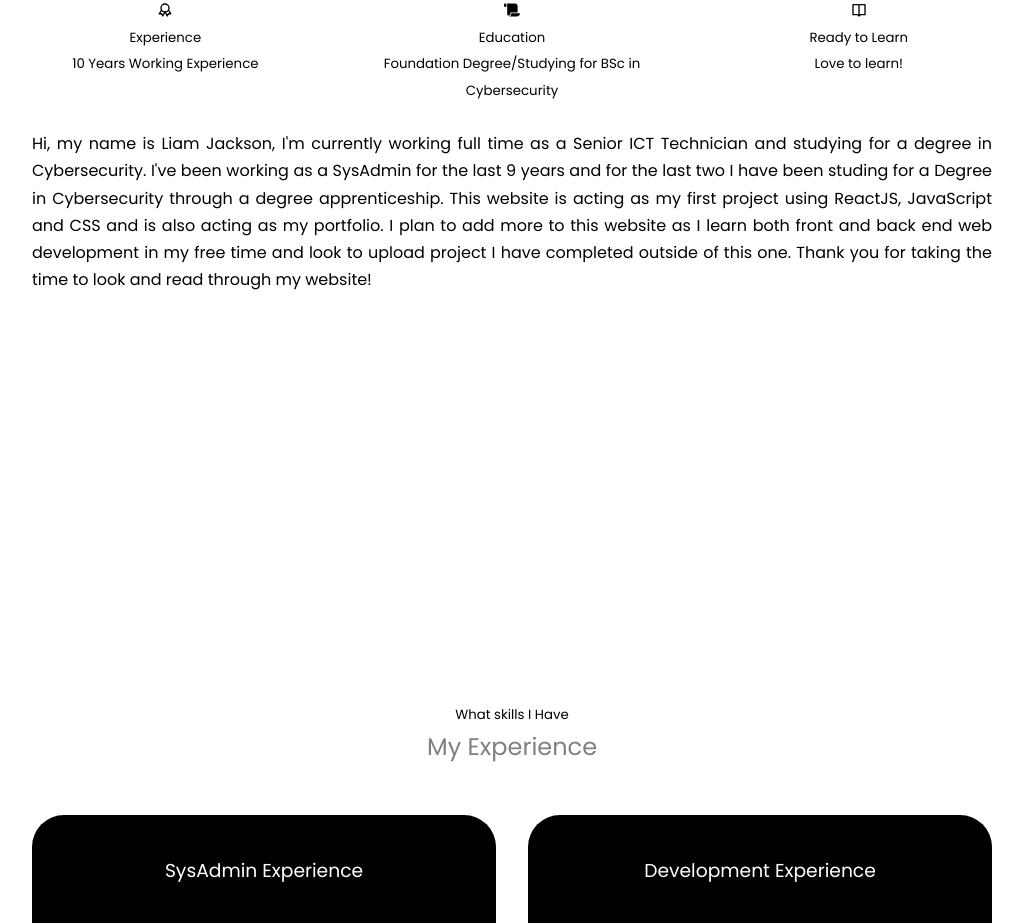
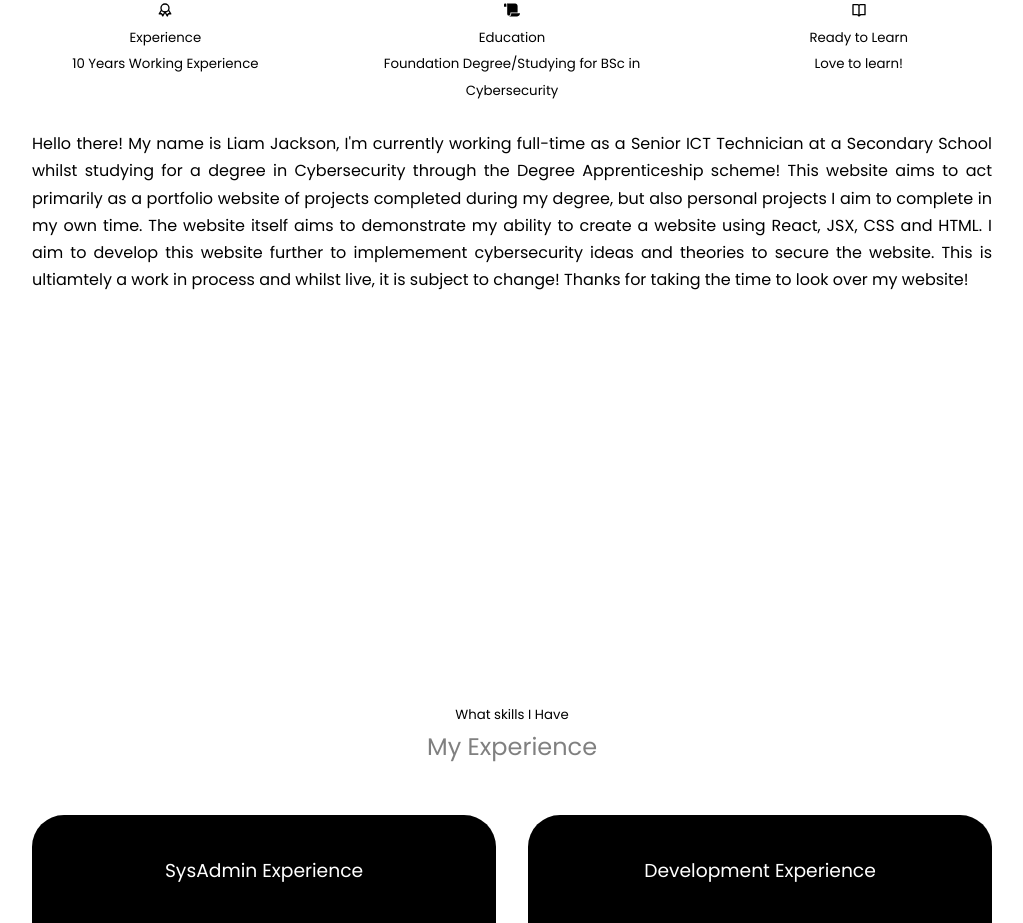
Before and after one commit to JacksonLDJ/react-portfolio-website, a React (Create React App) app: page / in a window 1280 px wide. Shown: the part 1040-1963 px from the top of the page, without its empty margins (128-1151 px from the left). Built offline with nearby package versions, Linux system fonts and the light colour scheme; the HTML template or start-up script is replaced by a standard one.

Commit message:
Update About.jsx

```diff
--- a/src/components/about/About.jsx
+++ b/src/components/about/About.jsx
@@ -34,7 +34,7 @@ const About = () => {
         </div>
 
 
-      <p>Hi, my name is Liam Jackson, I'm currently working full time as a Senior ICT Technician and studying for a degree in Cybersecurity. I've been working as a SysAdmin for the last 9 years and for the last two I have been studing for a Degree in Cybersecurity through a degree apprenticeship. This website is acting as my first project using ReactJS, JavaScript and CSS and is also acting as my portfolio. I plan to add more to this website as I learn both front and back end web development in my free time and look to upload project I have completed outside of this one. Thank you for taking the time to look and read through my website! </p>
+      <p>Hello there! My name is Liam Jackson, I'm currently working full-time as a Senior ICT Technician at a Secondary School whilst studying for a degree in Cybersecurity through the Degree Apprenticeship scheme! This website aims to act primarily as a portfolio website of projects completed during my degree, but also personal projects I aim to complete in my own time. The website itself aims to demonstrate my ability to create a website using React, JSX, CSS and HTML. I aim to develop this website further to implemement cybersecurity ideas and theories to secure the website. This is ultiamtely a work in process and whilst live, it is subject to change! Thanks for taking the time to look over my website!  </p>
 
       </div>
       </div>
```
